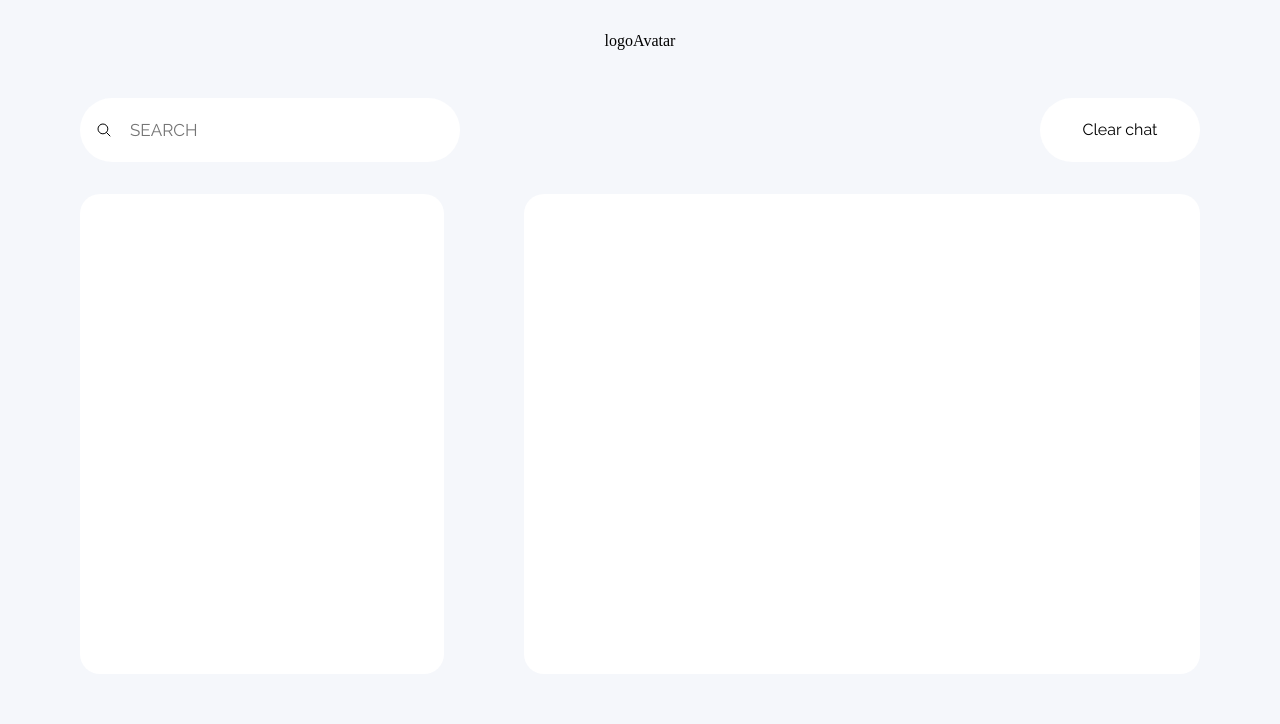
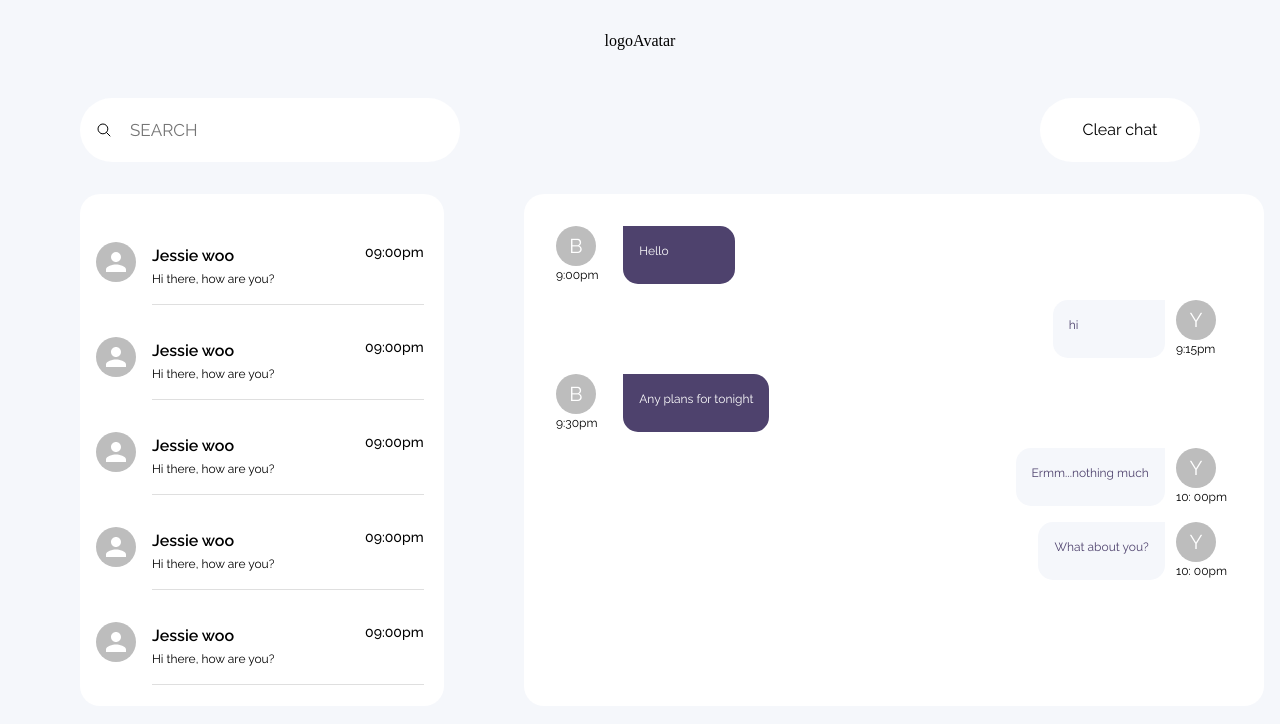
Before and after one commit to jarocode/ChitChat, a React (Create React App) app: page /chatroom in a window 1280 px wide. Shown: the top 724 px of the page. Built offline with nearby package versions, Linux system fonts and the light colour scheme.

Commit message:
added new chat components

```diff
--- a/public/index.html
+++ b/public/index.html
@@ -27,7 +27,7 @@
     <link rel="preconnect" href="https://fonts.googleapis.com">
     <link rel="preconnect" href="https://fonts.gstatic.com" crossorigin>
     <link href="https://fonts.googleapis.com/css2?family=Raleway:wght@300;400;500;600;700&display=swap" rel="stylesheet">
-    <title>React App</title>
+    <title>ChitChat</title>
   <style>body {margin: 0; padding: 0;}</style>
   </head>
   <body>
--- a/src/pages/chatroom/components/chatboard/ChatBoard.tsx
+++ b/src/pages/chatroom/components/chatboard/ChatBoard.tsx
@@ -1,20 +1,48 @@
-import { Typography } from '@mui/material';
-import React from 'react';
-import styled from 'styled-components';
+import { Typography } from "@mui/material";
+import React from "react";
+import styled from "styled-components";
 
-
-import { color } from 'theme';
+import { color } from "theme";
+import ChatContainer from "../chatcontainer/ChatContainer";
 
 const ChatBoard = () => {
+  const chatHistory = [
+    { name: "Bisi", message: "Hello", isUser: false, time: "9:00pm" },
+    { name: "You", message: "hi", time: "9:15pm", isUser: true },
+    {
+      name: "Bisi",
+      message: "Any plans for tonight",
+      isUser: false,
+      time: "9:30pm",
+    },
+    {
+      name: "You",
+      message: "Ermm...nothing much",
+      time: "10: 00pm",
+      isUser: true,
+    },
+    { name: "You", message: "What about you?", time: "10: 00pm", isUser: true },
+  ];
   return (
     <Container>
       <ChatHeader>
-         <Button><Typography >Clear chat</Typography></Button>
+        <Button>
+          <Typography>Clear chat</Typography>
+        </Button>
       </ChatHeader>
-      <ChatBody></ChatBody>
+      <ChatBody>
+        {chatHistory.map((el) => (
+          <ChatContainer
+            name={el.name}
+            isUser={el.isUser}
+            time={el.time}
+            message={el.message}
+          />
+        ))}
+      </ChatBody>
     </Container>
-  )
-}
+  );
+};
 
 export default ChatBoard;
 
@@ -42,6 +70,8 @@ const Button = styled.button`
 const ChatBody = styled.div`
   width: 100%;
   background: ${color.white};
-   height : 30rem;
+  height: 30rem;
+  overflow: auto;
   border-radius: 20px;
+  padding: 2rem 2rem 0 2rem;
 `;
--- /dev/null
+++ b/src/pages/chatroom/components/chatcontainer/ChatContainer.tsx
@@ -0,0 +1,77 @@
+
+import React from 'react';
+import styled from "styled-components";
+import { Avatar, Typography } from '@mui/material';
+
+import {color }from "theme";
+
+interface ChatContainerProps {
+    name : string;
+    isUser: boolean;
+    time: string;
+    message: string;
+}
+
+const ChatContainer: React.FC<ChatContainerProps> = ({ name, isUser, time, message }) => {
+    return (
+        <Container isUser={isUser}>
+            <Div isUser={isUser}>
+               <AvatarDiv isUser={isUser}>
+               <Avatar sx={{bgColor: "#f00"}}>{name.charAt(0)}</Avatar>
+                <Typography fontSize={"12px"}>{time}</Typography>
+               </AvatarDiv>
+                <ChatBox isUser={isUser}><Typography fontSize={"12px"}>{message}</Typography></ChatBox>
+            </Div>
+        </Container>
+    );
+};
+
+export default ChatContainer;
+
+interface ContainerProps {
+    isUser?: boolean
+}
+
+interface ChatBoxProps {
+    isUser?: boolean
+}
+
+interface DivProps {
+    isUser?: boolean
+}
+interface AvatarDivProps {
+    isUser?: boolean
+}
+
+
+const Container = styled.div<ContainerProps>`
+ width: 100%;
+ margin-bottom: 1rem;
+ display: flex;
+ justify-content: ${props => props.isUser ? "flex-end" : "flex-start"} ;
+`;
+
+const Div = styled.div<DivProps>`
+ display: flex;
+ justify-content: ${props => props.isUser ? "flex-end" : "flex-start"} ;
+  width: 20rem;
+  gap: .7rem;
+  min-height: 3rem;
+`;
+
+const AvatarDiv = styled.div<AvatarDivProps>`
+   width: 3.5rem;
+   order:${props => props.isUser ? 2 : 1};
+
+`;
+
+const ChatBox = styled.div<ChatBoxProps>`
+  background: ${props => props.isUser ? color.brand2 : color.brand1};
+  color: ${(props) => (props.isUser ? color.brand1 : color.white)};
+  order: ${(props) => (props.isUser ? 1 : 2)};
+  min-height: 1rem;
+  min-width: 5rem;
+  max-width: 15rem;
+ padding: 1rem;
+  border-radius:  ${(props) => (props.isUser ? "15px 0px 15px 15px" : "0px 15px 15px 15px")};
+`;
--- a/src/pages/chatroom/components/chatusers/ChatUsers.tsx
+++ b/src/pages/chatroom/components/chatusers/ChatUsers.tsx
@@ -1,6 +1,7 @@
 import React from 'react';
 import styled from "styled-components";
 import {Avatar, Typography} from "@mui/material";
+import { color } from 'theme';
 
 interface ChatUsersProps {
     name: string;
@@ -12,12 +13,11 @@ const ChatUsers: React.FC<ChatUsersProps> = ({ name }) => {
               <Avatar/>
             <Div>
               <TextDiv>
-                   <Typography>Jessie Woo</Typography>
-                   <Typography>Hi there, how are you?</Typography>
-                </TextDiv>
-                <Typography>09:00pm</Typography>
+                   <Typography variant="subtitle1" component="h2" fontWeight={600}>{name}</Typography>
+                   <Typography fontSize="12px">Hi there, how are you?</Typography>
+              </TextDiv>
+                <Typography fontWeight={500} fontSize="14px">09:00pm</Typography>
             </Div>
-
         </Container>
     );
 };
@@ -26,9 +26,16 @@ export default ChatUsers;
 
 const Container = styled.div`
   display: flex;
-  justify-content: space-between;
-  width: 100%;
+  gap: 1rem;
+  width: 90%;
+  padding: 1rem;
 `;
 
-const Div = styled.div``;
+const Div = styled.div`
+ display: flex;
+ justify-content: space-between;
+ width: 100%;
+ border-bottom: 1px solid ${color.lightGrey};
+ padding-bottom: 1rem;
+`;
 const TextDiv = styled.div``;
--- a/src/pages/chatroom/components/sidebar/SideBar.tsx
+++ b/src/pages/chatroom/components/sidebar/SideBar.tsx
@@ -3,15 +3,17 @@ import styled from 'styled-components';
 import {IoSearchOutline} from "react-icons/io5";
 
 import { color } from 'theme';
+import ChatUsers from '../chatusers/ChatUsers';
 
 const SideBar = () => {
+  const users = [1,2,3,4,5];
   return (
     <Container>
       <SearchDiv>
         <IoSearchOutline/>
         <Input placeholder='SEARCH'/>
       </SearchDiv>
-      <Div></Div>
+      <Div>{users.map(el => <ChatUsers name="Jessie woo"/>)}</Div>
     </Container>
   )
 }
@@ -39,9 +41,11 @@ const SearchDiv = styled.div`
 
 const Div = styled.div`
   background: ${color.white};
+  padding-top: 2rem;
   width: 100%;
   height: 30rem;
   border-radius: 20px;
+  overflow: auto;
 `;
 
 const Input = styled.input`
--- a/src/theme/index.ts
+++ b/src/theme/index.ts
@@ -2,6 +2,10 @@ export const color = {
     brand1: "#4E426D",
     brand2: "#F5F7FB",
     green: "#3AA58A",
+    dark: "#333333",
+    orange: "#ff5722",
+    purple: "#673ab7",
     grey: "#7f7f7f",
+    lightGrey: "#dfdfdf",
     white: "#fff",
   };
```
Also changed, not shown: src/components/button/Button.tsx (+93 -10 lines), src/components/input/Input.tsx (added, +41 -0 lines), src/components/loader/ButtonLoader.tsx (added, +15 -0 lines), src/components/loader/Loader.tsx (added, +21 -0 lines), src/components/loader/loader.css (added, +60 -0 lines), src/pages/chatroom/components/chatinput/ChatInput.tsx (added, +43 -0 lines). Lines whose indentation alone changed are shown as unchanged.
